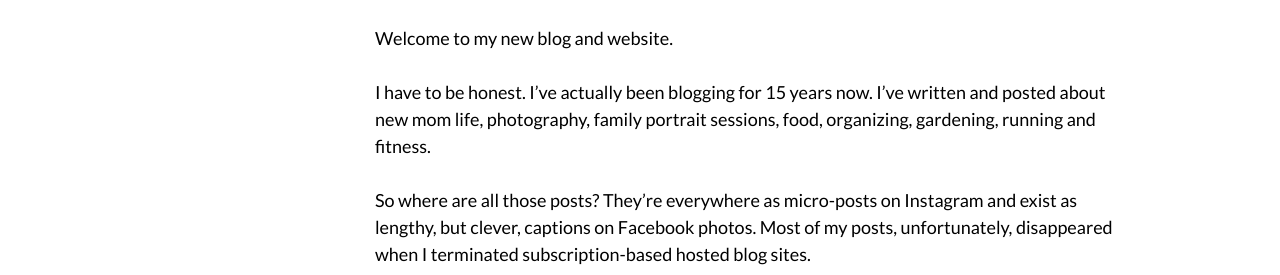
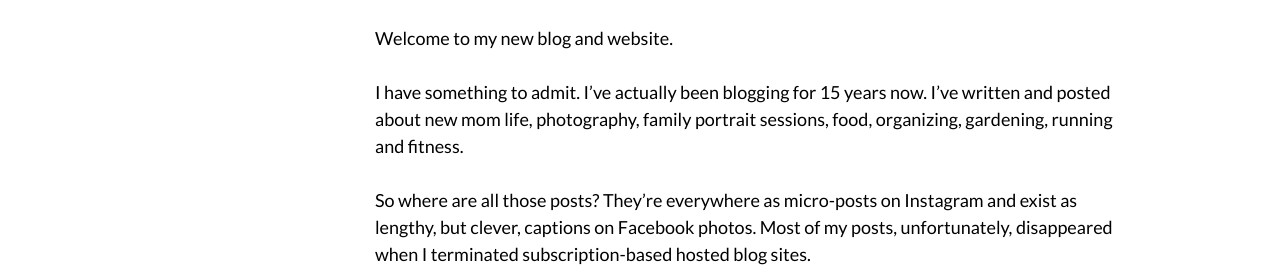
Before and after one commit to susangfink/site, a Jekyll site: the page built from _posts/2025-12-26-welcome.md, in a window 1280 px wide. Shown: the part 1119-1394 px from the top of the page. Built offline with Jekyll 4.4.1, drawn with Linux system fonts in a browser that asks for light colours; nearby versions of some CDN libraries.

Commit message:
Update 2025-12-26-welcome.md

```diff
--- a/_posts/2025-12-26-welcome.md
+++ b/_posts/2025-12-26-welcome.md
@@ -9,7 +9,7 @@ categories:
 
 Welcome to my new blog and website.
 
-I have to be honest. I've actually been blogging for 15 years now. I've written and posted about new mom life, photography, family portrait sessions, food, organizing, gardening, running and fitness.
+I have something to admit. I've actually been blogging for 15 years now. I've written and posted about new mom life, photography, family portrait sessions, food, organizing, gardening, running and fitness.
 
 So where are all those posts? They're everywhere as micro-posts on Instagram and exist as lengthy, but clever, captions on Facebook photos. Most of my posts, unfortunately, disappeared when I terminated subscription-based hosted blog sites.
 
```
